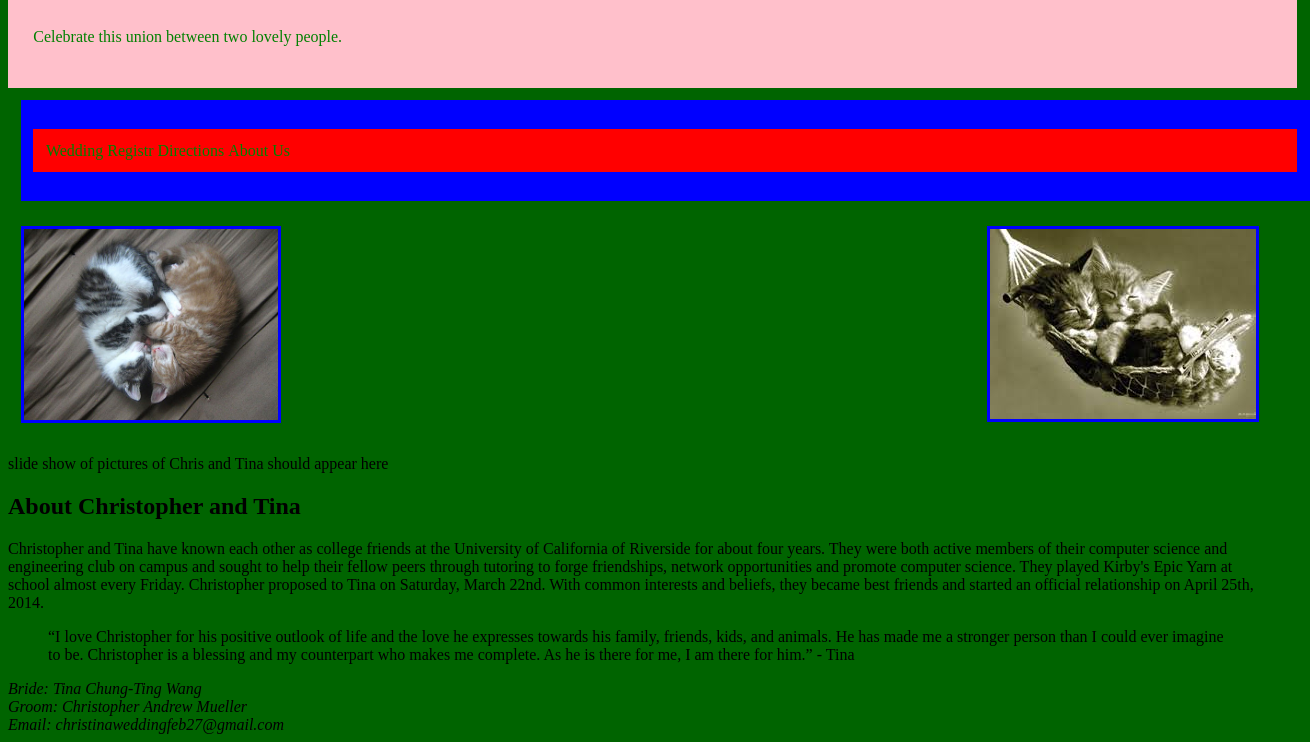
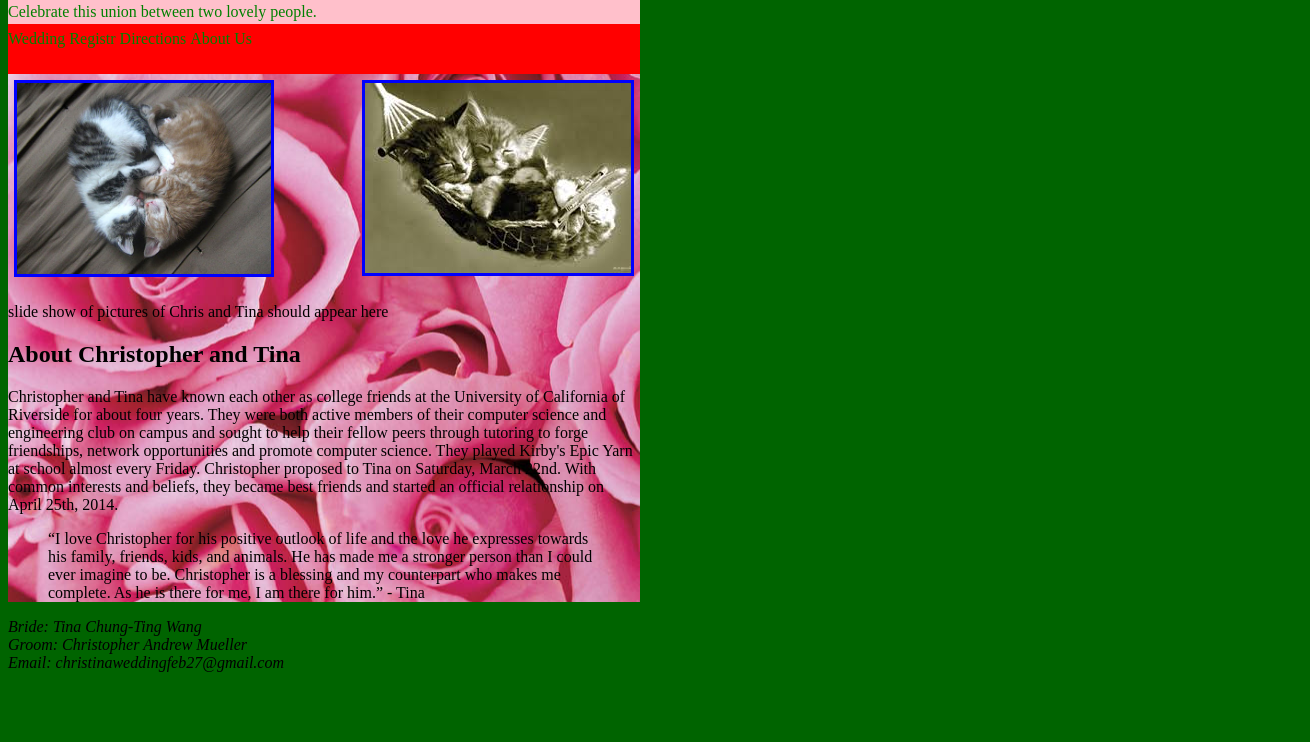
Before and after one commit to tina-wang365/ChrisTina-s-Wedding, a plain HTML site: page index.html in a window 1280 px wide. Shown: the part 110-852 px from the top of the page, 1310 px wide, since content can reach past the window. After the commit the page ends 800 px from the top, so only its background shows below. Drawn offline with Linux system fonts and the light colour scheme.

Commit message:
style 1| HTML/CSS | home page in progress

```diff
--- a/css/style.css
+++ b/css/style.css
@@ -5,42 +5,40 @@ body {
 	directory as the css file*/
 }
 
-
-#header {
-	padding:1%;
-	width:100%;
-	/*position:fixed;
-	top:0;
-	left:0;*/
+#content {
+	width:50%;
+	background-color: pink;
+	background-image: url(Beautiful_Pink_Flowers.jpg);
 }
 
-h1, p#headerText {
-	padding:1%;
-
+#header, h1, p#headerText {
+	margin-bottom:0%;
+	padding-bottom:0.25%;
 }
 
 #header, h1, p#headerText {
 	background-color:pink;
 	text-align: left;
 	color:green;
-	padding:1%;
+	width:100%;
 }
 
 #navBar {
 	background-color:blue;
-	padding:1%;
-	margin:1%;
+	padding:0%;
 	width:100%;
-	/*position: relative;*/
-
+	margin:0%;
+	float: right;
 }
 
 ul#navButtons {
 	background-color:red;
 	list-style-type:none;
-	padding:1%;
+	padding: 1% 0% 4% 0%;
+	margin:0%;
+	width:100%;
 }
-li {
+ul li { /*For all li in ul*/
 	display:inline;
 }
 /*a.navButton {
@@ -48,18 +46,6 @@ li {
 	float: left;
 	font-size:medium;
 }*/
-
-a.navButton:hover {
-	color: blue;
-	background-color: transparent;
-	text-decoration: none;
-}
-
-a.navButton:active {
-	color:grey;
-	background-color:transparent;
-	text-decoration: none;
-}
 
 a.navButton:link {
 	color: green;
@@ -73,9 +59,17 @@ a.navButton:visited {
 	text-decoration: none;
 }
 
+a.navButton:hover {
+	color: blue;
+	background-color: transparent;
+	text-decoration: none;
+}
 
-
-
+a.navButton:active {
+	color:grey;
+	background-color:transparent;
+	text-decoration: none;
+}
 
 #footer {
 	background-color:green;
--- a/index.html
+++ b/index.html
@@ -12,6 +12,7 @@
 
 <body>
 <!-- Navigation bar -->
+<div id="content">
 	<div id="header">
 		<h1> Christopher Andrew Mueller & Tina Chung-Ting Wang </h1>
 		<p id="headerText"> Celebrate this union between two lovely people.</p>
@@ -52,7 +53,7 @@
 			</p>
 		</div>
 	</div>
-
+</div>
 		<footer>
 			<address>
 			Bride: Tina Chung-Ting Wang<br/>
```
